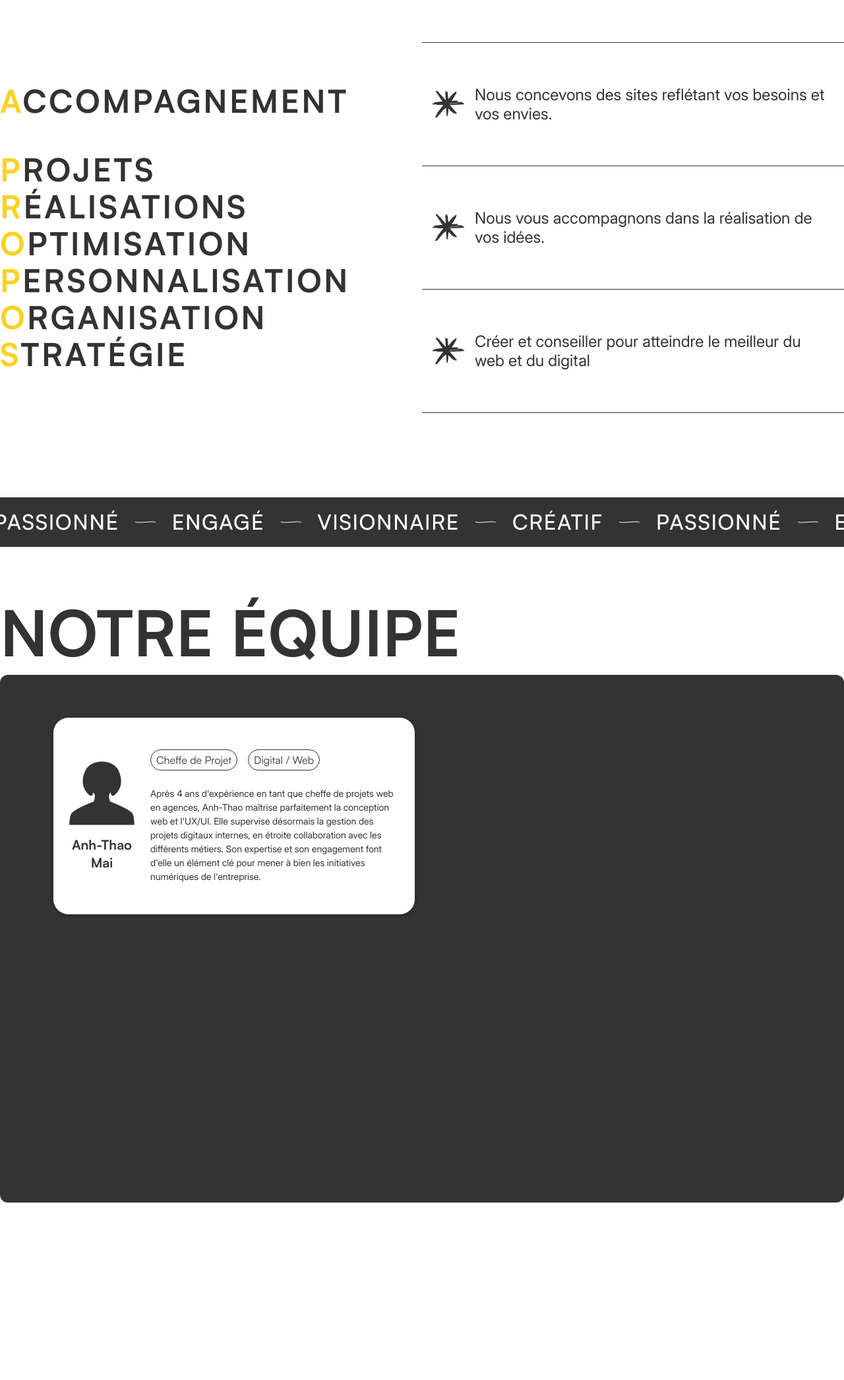
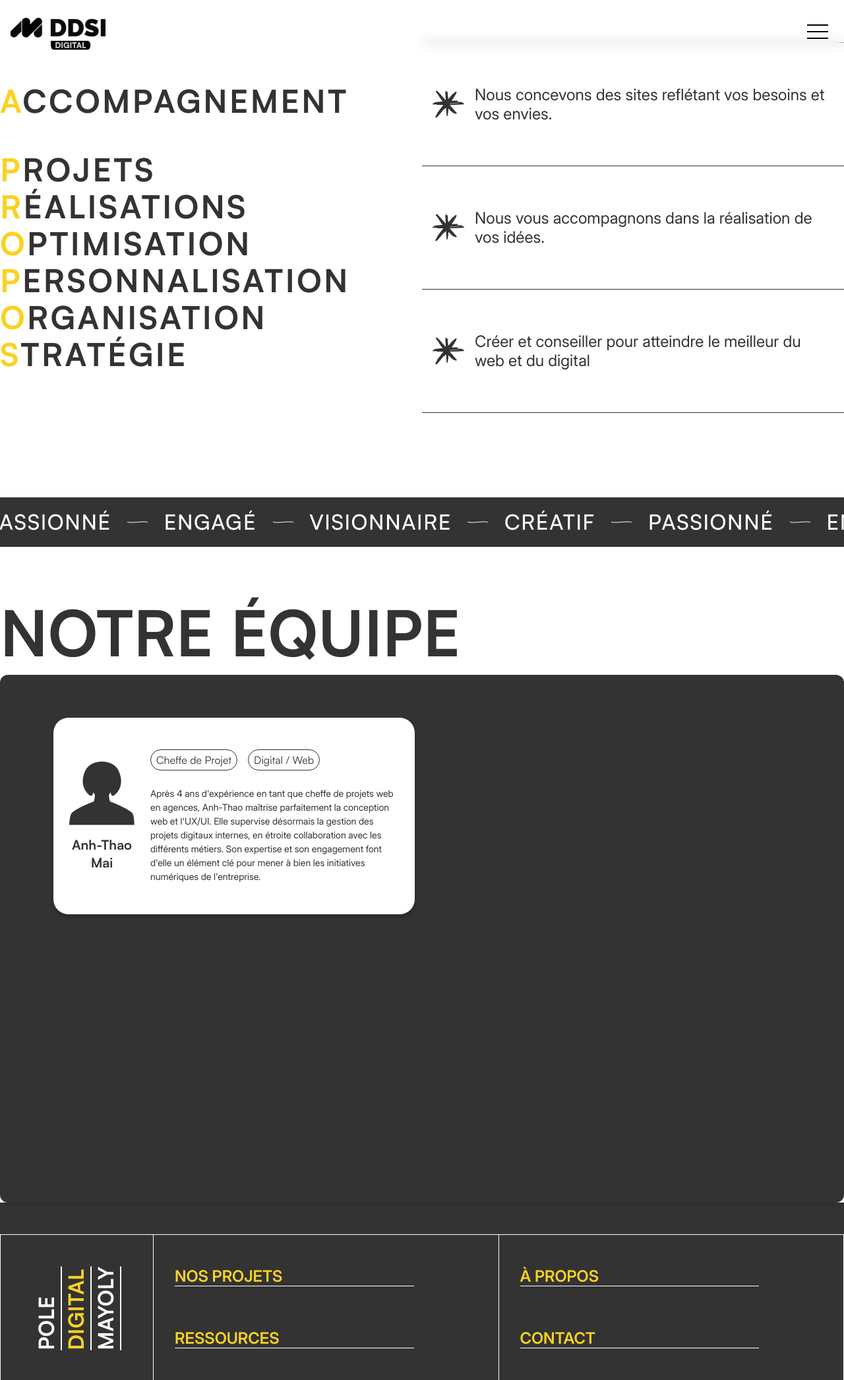
Before and after one commit to ambrekouitini/digiportal, a React (Create React App) app: page /about in a window 1280 px wide. Shown: the whole page at 66% size. Before the commit the page ends 1823 px from the top, so only its background shows below. Built offline with nearby package versions, Linux system fonts and the light colour scheme.

Commit message:
:construction: work on header bar

```diff
--- a/src/App.js
+++ b/src/App.js
@@ -4,23 +4,20 @@ import { BrowserRouter as Router, Route, Routes, Link } from 'react-router-dom';
 import HomePage from './pages/home';
 import SecondPage from './pages/projects';
 import AboutPage from './pages/about';
+import Header from './components/Header';
+import Footer from './components/Footer';
 
 function App() {
   return (
     <Router>
       <div>
-        {/* <nav>
-          <ul>
-            <li><Link to="/">Accueil</Link></li>
-            <li><Link to="/projects">Projects</Link></li>
-          </ul>
-        </nav> */}
-
+        <Header />
         <Routes>
           <Route path="/" element={<HomePage />} />
           <Route path="/projects" element={<SecondPage />} />
           <Route path="/about" element={<AboutPage />} />
         </Routes>
+        <Footer />
       </div>
     </Router>
   );
--- a/src/components/Footer.js
+++ b/src/components/Footer.js
@@ -1,4 +1,5 @@
 import { useState } from 'react';
+import { Link } from 'react-router-dom';
 import '../styles/footer.scss';
 
 const Footer = () => {
@@ -7,18 +8,20 @@ const Footer = () => {
 return (
     <div className="footer">
         <div className="container">
+            <Link to="/">
                 <div className="logo">
                     <span>Pole</span>
                     <span>digital</span>
                     <span>Mayoly</span>
                 </div>
+            </Link>
             <div className="links">
-                <a href="#">Nos projets</a>
-                <a href="#">Ressources</a>
+                <Link to="/projects">Nos projets</Link>
+                <Link to="/ressources">Ressources</Link>
             </div>
             <div className="links">
-                <a href="#">À propos</a>
-                <a href="#">Contact</a>
+                <Link to="/about">À propos</Link>
+                <Link to="/contact">Contact</Link>
             </div>
         </div>
     </div>
--- /dev/null
+++ b/src/components/Header.js
@@ -0,0 +1,41 @@
+import '../styles/header.scss';
+import { Link } from 'react-router-dom';
+
+import logo from '../assets/images/logo.svg';
+
+const Header = () => {
+
+
+return (
+    <div className="header">
+        <div className="navigation">
+            <Link to="/">
+                <img src={logo} alt="logo" />
+            </Link>
+            <div className="burger">
+                <span></span>
+                <span></span>
+                <span></span>
+            </div>
+        </div>
+        {/* <nav>
+            <ul>
+                <li>
+                    <Link to="/">Home</Link>
+                </li>
+                <li>
+                    <Link to="/about">About</Link>
+                </li>
+                <li>
+                    <Link to="/services">Services</Link>
+                </li>
+                <li>
+                    <Link to="/contact">Contact</Link>
+                </li>
+            </ul>
+        </nav> */}
+    </div>
+  );
+};
+
+export default Header;
--- a/src/components/projects/header.js
+++ b/src/components/projects/nav.js
@@ -1,11 +1,11 @@
 import React, { useEffect } from 'react';
-import '../../styles/projects/header.scss';
+import '../../styles/projects/nav.scss';
 
 // Images
 import search from '../../assets/images/search.svg';
 import sort from '../../assets/images/sort.svg';
 
-const Header = ({ selectedCategory, setSelectedCategory, searchProject, sortProject }) => {
+const Nav = ({ selectedCategory, setSelectedCategory, searchProject, sortProject }) => {
     const changeState = (category) => {
         setSelectedCategory(category);
     }
@@ -31,7 +31,7 @@ const Header = ({ selectedCategory, setSelectedCategory, searchProject, sortProj
     }
 
     return (
-        <div className="header">
+        <div className="nav">
             <h1>Nos projets</h1>
             <div className="navigation">
                 <div className="order">
@@ -60,4 +60,4 @@ const Header = ({ selectedCategory, setSelectedCategory, searchProject, sortProj
     );
 };
 
-export default Header;
+export default Nav;
--- a/src/components/use/project.js
+++ b/src/components/use/project.js
@@ -4,7 +4,7 @@ const Project = ({ projectName, projectLink, projectImage, index }) => {
 
 
 return (
-    <div className="project" style={{ top: `${index * 109}px` }}>
+    <div className="project" style={{ top: `${index * 109 + 96}px` }}>
         <div className="projectContent">
             <div>
                 <h3>{projectName}</h3>
--- a/src/pages/home.js
+++ b/src/pages/home.js
@@ -9,7 +9,6 @@ import ScrollProvider from '../components/home/ScrollProvider';
 import Ressources from '../components/home/Ressources';
 import Equipe from '../components/home/Equipe';
 import Contributions from '../components/home/Contributions';
-import Footer from '../components/Footer';
 import Projects from '../components/home/Projects';
 import Initiatives from '../components/home/Initiatives';
 import TextLoop from '../components/home/TextLoop';
@@ -27,7 +26,6 @@ const App = () => {
       <TextLoop />
       <Contributions />
       <Equipe />
-      <Footer />
     </div>
   );
 };
--- a/src/pages/projects.js
+++ b/src/pages/projects.js
@@ -1,13 +1,11 @@
 // projects.js
 
 import React, { useState, useEffect, useMemo } from 'react';
-import Header from '../components/projects/header';
+import Nav from '../components/projects/nav';
 import Content from '../components/projects/content';
 import PreFooter from '../components/projects/preFooter';
-import Footer from '../components/Footer';
 import ScrollProvider from '../components/home/ScrollProvider';
 
-// Move projects array outside of the component
 const projectsData = [
     {
         title: 'Refonte du site B2C',
@@ -91,7 +89,6 @@ const ProjectsPage = () => {
     const [filteredProjects, setFilteredProjects] = useState([]);
     const [sortMethod, setSortMethod] = useState('noSort');
 
-    // Memoize the projects array
     const projects = useMemo(() => projectsData, []);
 
     useEffect(() => {
@@ -137,7 +134,7 @@ const ProjectsPage = () => {
     return (
         <div>
             <ScrollProvider />
-            <Header
+            <Nav
                 selectedCategory={selectedCategory}
                 setSelectedCategory={setSelectedCategory}
                 searchProject={handleSearch}
@@ -145,7 +142,6 @@ const ProjectsPage = () => {
             />
             <Content projects={filteredProjects} />
             <PreFooter />
-            <Footer />
         </div>
     );
 };
--- /dev/null
+++ b/src/styles/header.scss
@@ -0,0 +1,69 @@
+@use "style" as style;
+@use "reset";
+
+.header{
+    position: fixed;
+    top: 8px;
+    left: 50%;
+    transform: translateX(-50%);
+    z-index: 100;
+    max-width: 1280px;
+    width: 100%;
+    padding: 8px 16px;
+    border-radius: 16px;
+    margin: auto;
+    backdrop-filter: blur(8px);
+    box-shadow: 12px 12px 24px rgba(0, 0, 0, 0.2);
+    pointer-events: none;
+    mix-blend-mode: difference;
+
+    .navigation{
+        @include style.flex();
+        width: 100%;
+
+        img{
+            mix-blend-mode: difference;
+            pointer-events: all;
+        }
+
+
+        .burger{
+            @include style.flex();
+            flex-direction: column;
+            gap: 8px;
+            padding: 8px;
+            cursor: pointer;
+            pointer-events: all;
+
+            span{
+                width: 32px;
+                height: 2px;
+                background: style.$white;
+                transition: all .5s ease-out;
+            }
+        }
+    }
+
+    nav{
+        pointer-events: all;
+        mix-blend-mode: normal;
+
+        ul{
+            @include style.flex();
+            flex-direction: column;
+            gap: 64px;
+            padding: 128px;
+            height: calc(100vh - 96px);
+
+            li, a{
+                @include style.title();
+                @include style.titleL();
+                display: inline-block;
+                color: style.$white;
+                cursor: pointer;
+            }
+        }
+    }
+
+
+}
--- a/src/styles/projects/header.scss
+++ b/src/styles/projects/nav.scss
@@ -1,13 +1,15 @@
 @use "../style" as style;
 @use "../reset";
 
-.header{
+.nav{
     @include style.flex();
     align-items: flex-start;
     flex-direction: column;
     max-width: 1280px;
     margin: auto;
+    margin-top: 96px;
     gap: 16px;
+
 
     .navigation{
         @include style.flex();
@@ -80,15 +82,6 @@
                             border-color .15s ease-out .3s;
                     }
                 }
-
-                img {
-                    position: absolute;
-                    right: 16px;
-                    top: 50%;
-                    transform: translateY(-50%);
-                    pointer-events: none;
-                    transition: right 0 ease-out 0;
-                }
             }
 
 
@@ -105,7 +98,7 @@
                     letter-spacing: 1px;
                     outline: none;
                     border-radius: 40px;
-                    transition: all 0.5s ease-out;
+                    transition: all .5s ease-out;
                     padding: 16px;
                     color: rgba(0, 0, 0, 0);
                     cursor: pointer;
@@ -120,40 +113,23 @@
                         padding: 8px 16px;
                         border-color: style.$gray;
                         color: style.$gray;
-                        transition: all 0.5s ease-out;
+                        transition: all .5s ease-out;
                         cursor: text;
                     }
 
-                    // > * {
-                    //     color: style.$gray;
-                    //     padding: 24px;
-                    // }
-
-                }
-
-                img{
-                    position: absolute;
-                    right: 16px;
-                    top: 50%;
-                    transform: translateY(-50%);
-                    pointer-events: none;
-                    transition: right 0 ease-out 0;
                 }
             }
-
-
-
-
-
-
-
-
-
 
             img{
                 width: 32px;
                 height: 32px;
                 object-fit: cover;
+                position: absolute;
+                right: 16px;
+                top: 50%;
+                transform: translateY(-50%);
+                pointer-events: none;
+                transition: right 0 ease-out 0;
             }
         }
     }
```
Also changed, not shown: src/assets/images/logo.svg (added), src/assets/images/logoGray.svg (added). Lines whose indentation alone changed are shown as unchanged.
